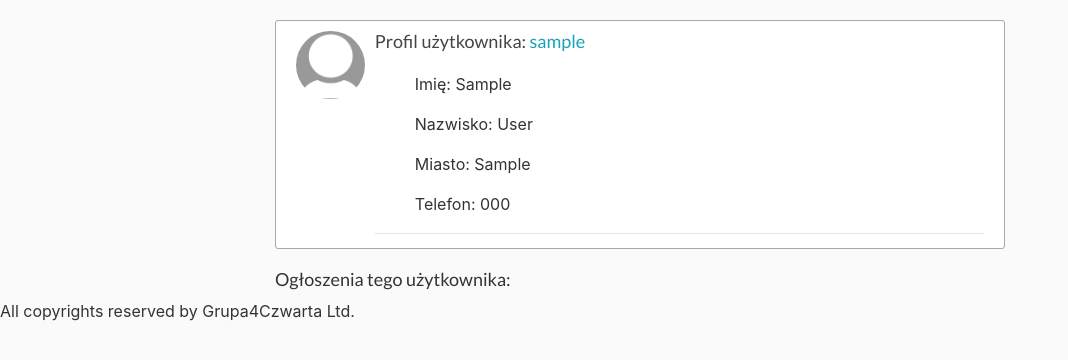
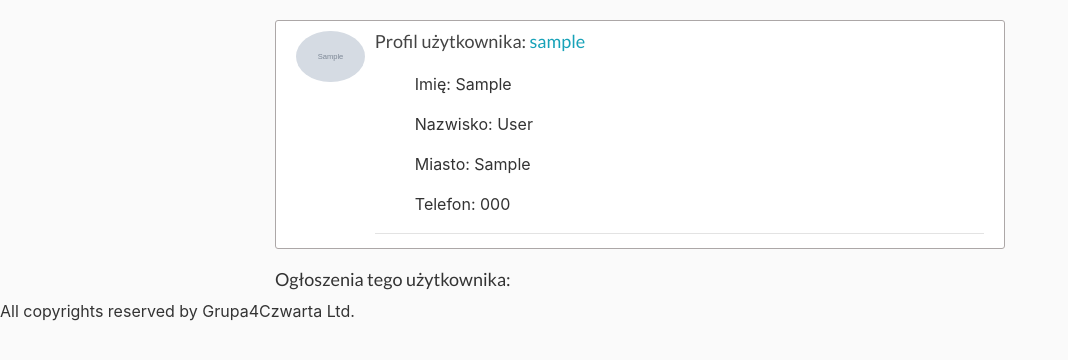
Before and after one commit to MonikaSzajwaj/Drewienko, a Django app: page /users/1/ in a window 1280 px wide. Shown: the part 190-550 px from the top of the page, without its empty margins (0-1068 px from the left). Run offline with Django 3.2, Linux system fonts and the light colour scheme; tables that the repository leaves empty hold one stand-in row (values such as "Sample post"); grey boxes marked "Sample" are stand-in pictures; some libraries are stand-ins or nearby versions.

Commit message:
naprawa wyświetlania avatara

```diff
--- a/portal_v1/templates/portal_v1/user_profile.html
+++ b/portal_v1/templates/portal_v1/user_profile.html
@@ -14,7 +14,7 @@
 {% block content %}
     <article class="media content-section">
     <div class="article-title"></div>
-        <img class="rounded-circle" style="width:10%; margin-right: 10px" src="{{ user.avatar.url|default:"static/default-avatar.jpg"  }}">
+        <img class="rounded-circle" style="width:10%; margin-right: 10px" src="{{ object.userprofile.avatar.url }}">
         <div class="media-body">
             <div class="article-metadata">
                 <h2 class="article-title">Profil użytkownika: <inf class="text-info">{{ object.username }}</inf></h2>
--- a/users/models.py
+++ b/users/models.py
@@ -12,7 +12,7 @@ class UserProfile(models.Model):
     user = models.OneToOneField(User, on_delete=models.CASCADE)
     phone_number = models.CharField(validators=[phone_regex], max_length=17, blank=True)
     city = models.CharField("City", max_length=1024)
-    avatar = models.ImageField(upload_to='avatars', blank=True, default=None)
+    avatar = models.ImageField(upload_to='media_files/avatars', default="default-avatar.jpg")
 
     class Meta:
         verbose_name = "Użytkownik"
```
Also changed, not shown: media_files/avatars/default-avatar.jpg (renamed from portal_v1/static/default-avatar.jpg).
